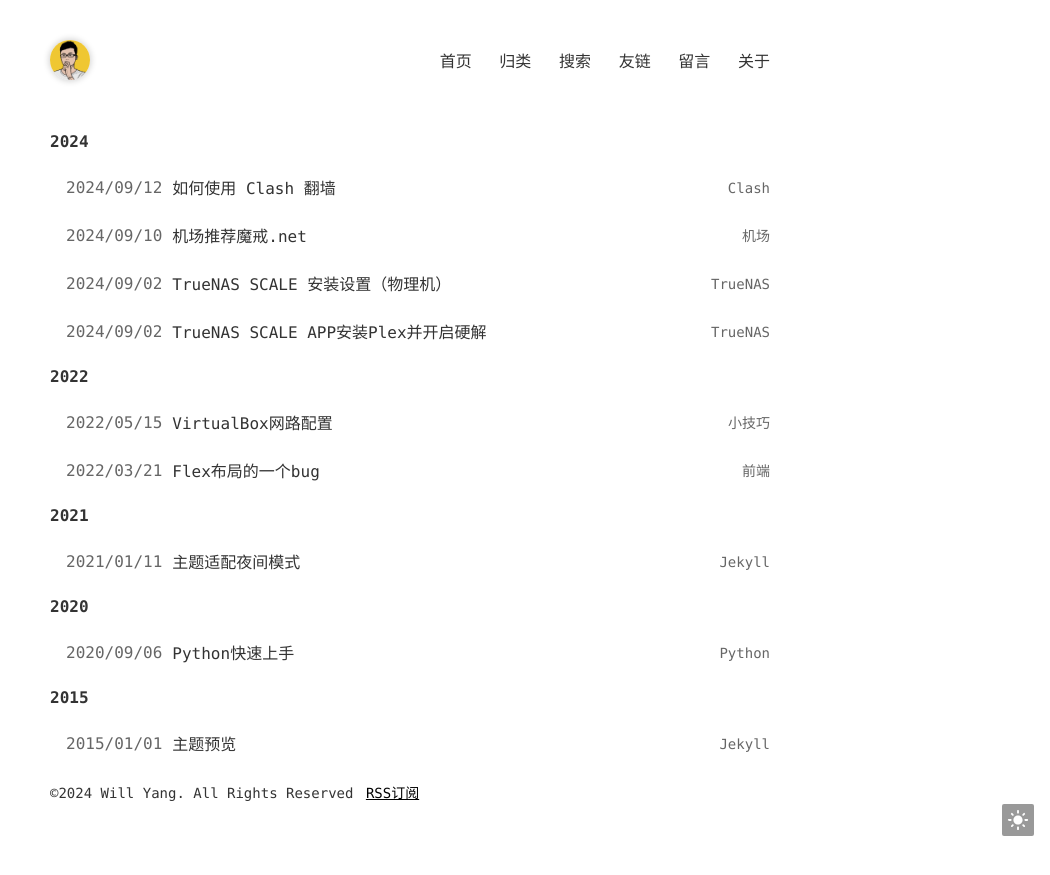
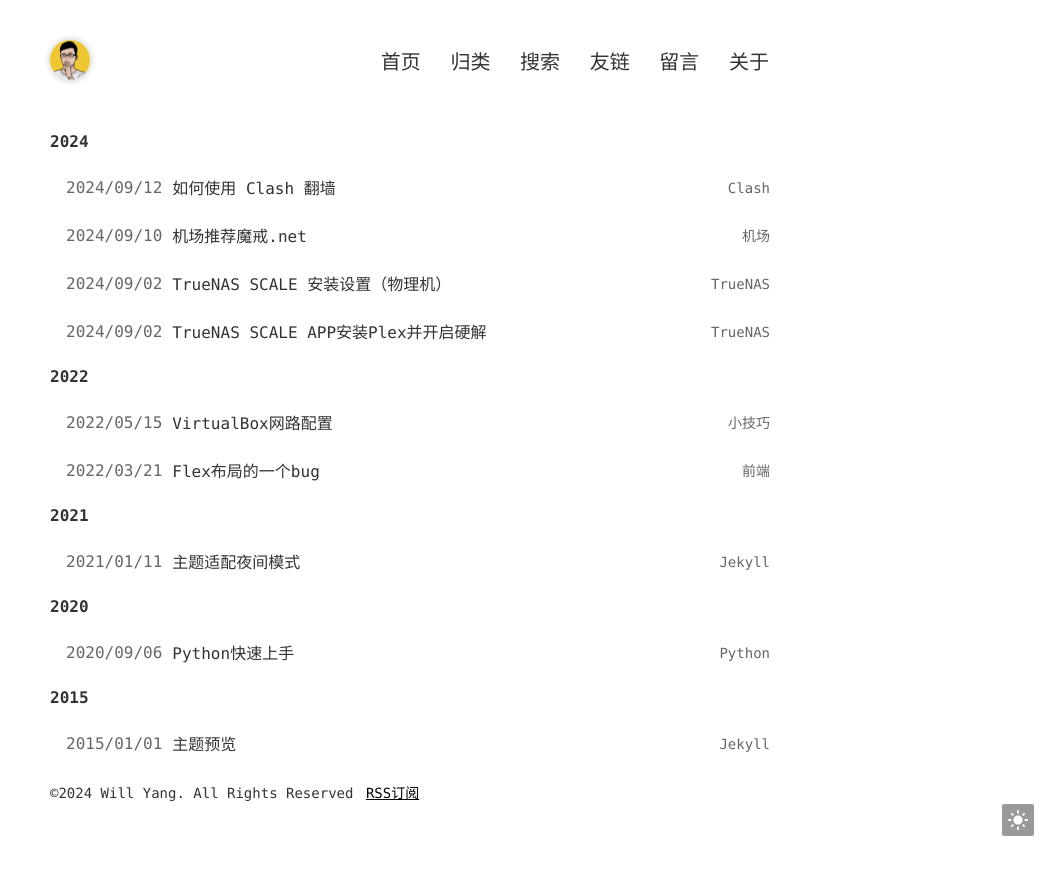
Before and after one commit to zongzaimang/blog.willyang, a Jekyll site: the page built from index.html, in a window 1280 px wide. Shown: the top 875 px of the page, without its empty margins (230-1280 px from the left). Built offline with Jekyll 4.4.1, drawn with Linux system fonts in a browser that asks for light colours.

Commit message:
Update common.css

```diff
--- a/static/css/common.css
+++ b/static/css/common.css
@@ -128,8 +128,8 @@ input:-webkit-autofill {
 }
 .header .menu a {
   display: inline-block;
-  font-size: 16px;
-  margin: 4px 9px;
+  font-size: 20px;
+  margin: 4px 10px;
   white-space: nowrap;
   user-select: auto;
 }
```
